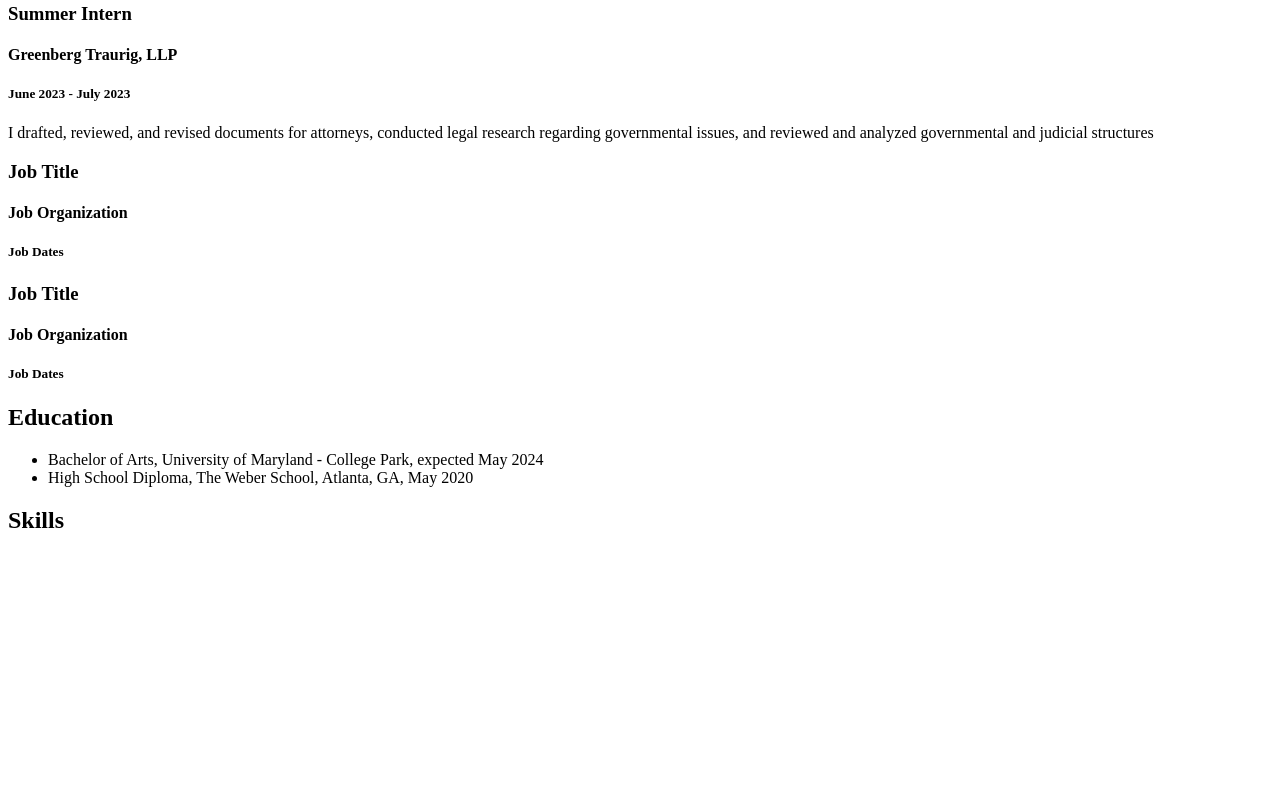
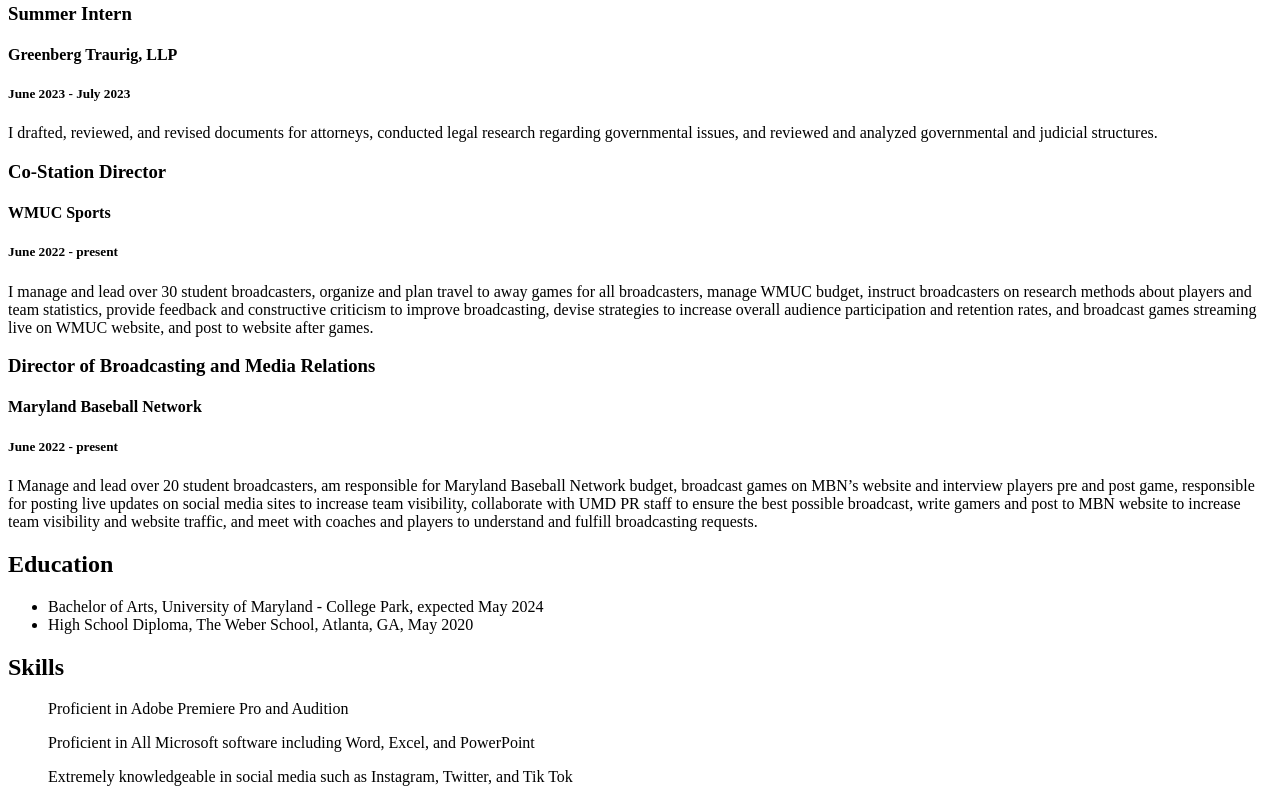
Before and after one commit to breitman5/JOUR-352, a plain HTML site: page resume.html in a window 1280 px wide. Shown: the part 715-1517 px from the top of the page. Before the commit the page ends 1269 px from the top, so only its background shows below. Drawn offline with Linux system fonts and the light colour scheme.

Commit message:
Add files via upload

```diff
--- a/resume.html
+++ b/resume.html
@@ -21,16 +21,19 @@
     <h3>Summer Intern</h3>
     <h4>Greenberg Traurig, LLP</h4>
     <h5>June 2023 - July 2023</h5>
-    <p>I drafted, reviewed, and revised documents for attorneys, conducted legal research regarding governmental issues, and reviewed and analyzed governmental and judicial structures
-</p>
+    <p>I drafted, reviewed, and revised documents for attorneys, conducted legal research regarding governmental issues, and reviewed and analyzed governmental and judicial structures. </p>
 
-    <h3>Job Title</h3>
-    <h4>Job Organization</h4>
-    <h5>Job Dates</h5>
+    <h3>Co-Station Director </h3>
+    <h4>WMUC Sports</h4>
+    <h5>June 2022 - present</h5>
+    <p> I manage and lead over 30 student broadcasters, organize and plan travel to away games for all broadcasters, manage WMUC budget, instruct broadcasters on research methods about players and team statistics, provide feedback and constructive criticism to improve broadcasting, devise strategies to increase overall audience participation and retention rates, and broadcast games streaming live on WMUC website, and post to website after games. </p>
 
-    <h3>Job Title</h3>
-    <h4>Job Organization</h4>
-    <h5>Job Dates</h5>
+
+    <h3>Director of Broadcasting and Media Relations</h3>
+    <h4>Maryland Baseball Network</h4>
+    <h5>June 2022 - present</h5>
+    <p> I Manage and lead over 20 student broadcasters,  am responsible for Maryland Baseball Network budget, broadcast games on MBN’s website and interview players pre and post game, responsible for posting live updates on social media sites to increase team visibility, collaborate with UMD PR staff to ensure the best possible broadcast, write gamers and post to MBN website to increase team visibility and website traffic, and meet with coaches and players to understand and fulfill broadcasting requests. </p>
+
 
 
     <h2>Education</h2>
@@ -40,6 +43,10 @@
       </ul>
 
     <h2>Skills</h2>
+    <ul> Proficient in Adobe Premiere Pro and Audition </ul>
+<ul> Proficient in All Microsoft software including Word, Excel, and PowerPoint </ul>
+<ul>Extremely knowledgeable in social media such as Instagram, Twitter, and Tik Tok </ul>
+
   </body>
 
 </html>
```
